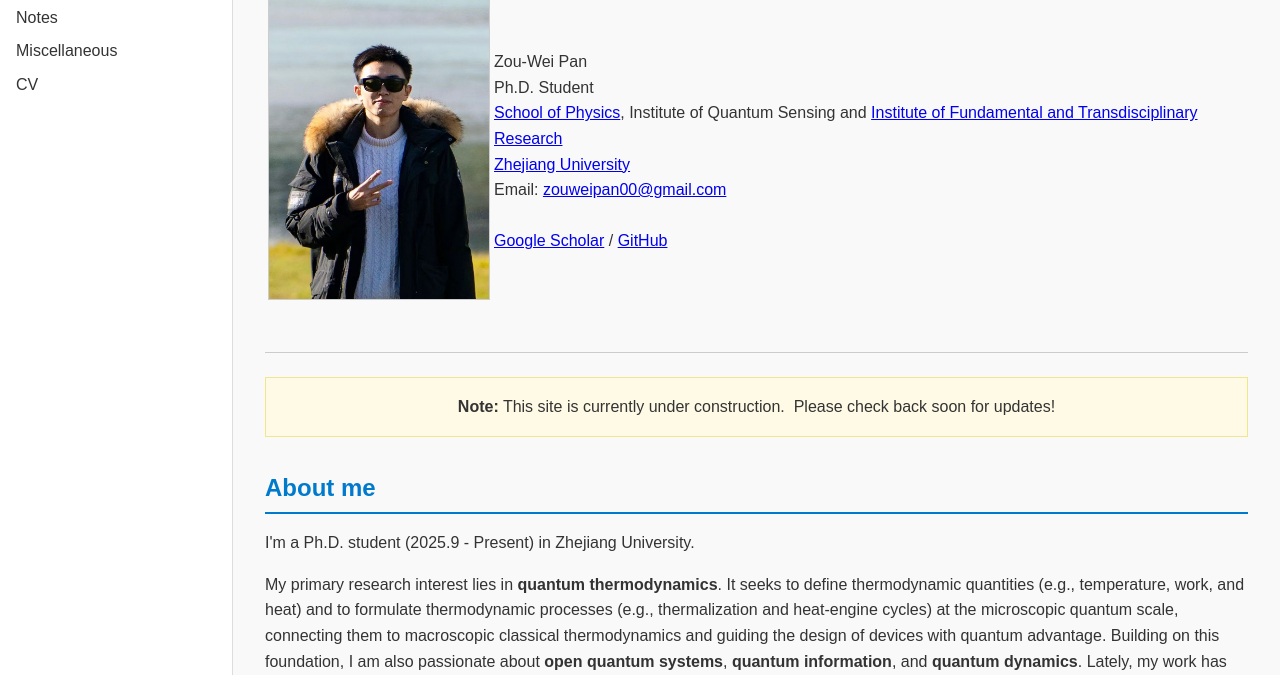
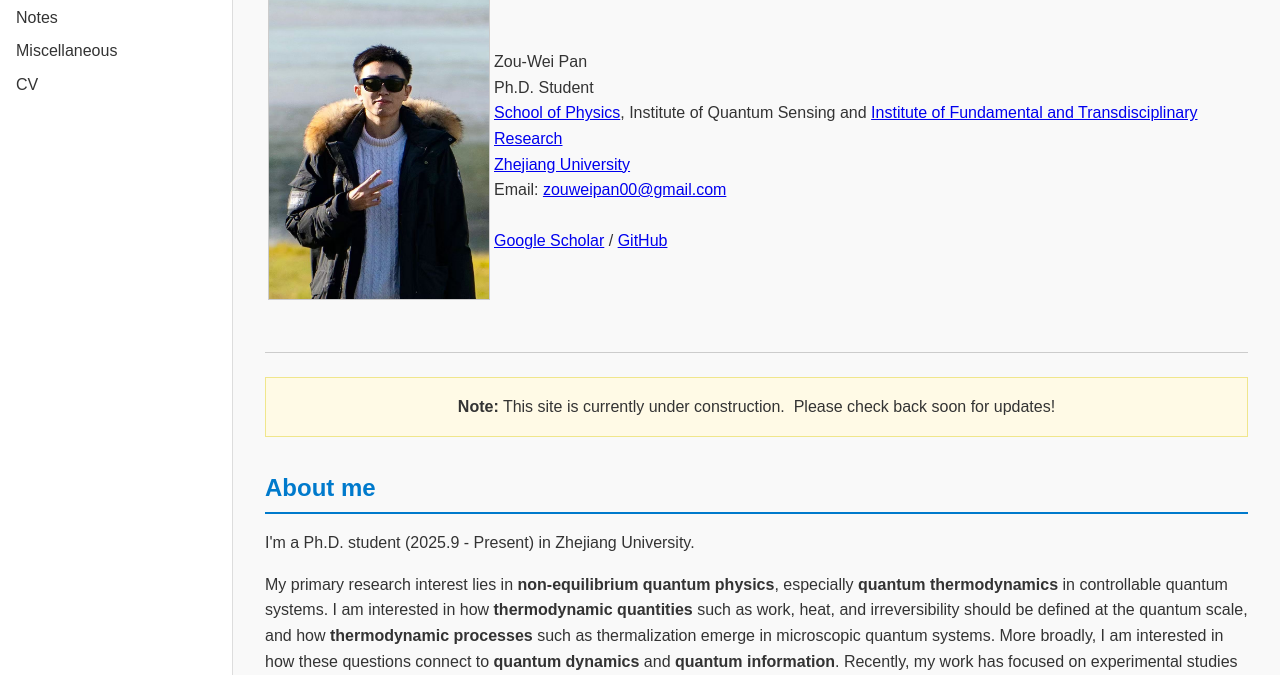
Before and after one commit to ZouweiPan00/zouweipan00.github.io, a plain HTML site: page index.html in a window 1280 px wide. Shown: the part 120-795 px from the top of the page. Drawn offline with Linux system fonts and the light colour scheme.

Commit message:
update research description

```diff
--- a/index.html
+++ b/index.html
@@ -71,7 +71,7 @@
 
       <p>I'm a Ph.D. student (2025.9 - Present) in Zhejiang University. </p>
 
-      <p>My primary research interest lies in <b>quantum thermodynamics</b>. It seeks to define thermodynamic quantities (e.g., temperature, work, and heat) and to formulate thermodynamic processes (e.g., thermalization and heat-engine cycles) at the microscopic quantum scale, connecting them to macroscopic classical thermodynamics and guiding the design of devices with quantum advantage. Building on this foundation, I am also passionate about <b>open quantum systems</b>, <b>quantum information</b>, and <b>quantum dynamics</b>. Lately, my work has focused on experimental investigations of quantum thermodynamic processes using <b>diamond nitrogen-vacancy (NV) centers</b>.</p>
+      <p>My primary research interest lies in <b>non-equilibrium quantum physics</b>, especially <b>quantum thermodynamics</b> in controllable quantum systems. I am interested in how <b>thermodynamic quantities</b> such as work, heat, and irreversibility should be defined at the quantum scale, and how <b>thermodynamic processes</b> such as thermalization emerge in microscopic quantum systems. More broadly, I am interested in how these questions connect to <b>quantum dynamics</b> and <b>quantum information</b>. Recently, my work has focused on experimental studies of quantum thermodynamic processes in <b>diamond nitrogen-vacancy (NV) centers</b>, while I am also exploring how <b>AI-based tools and agentic workflows</b> can enhance quantum research and experimentation.</p>
 
       <hr/>
 
```
